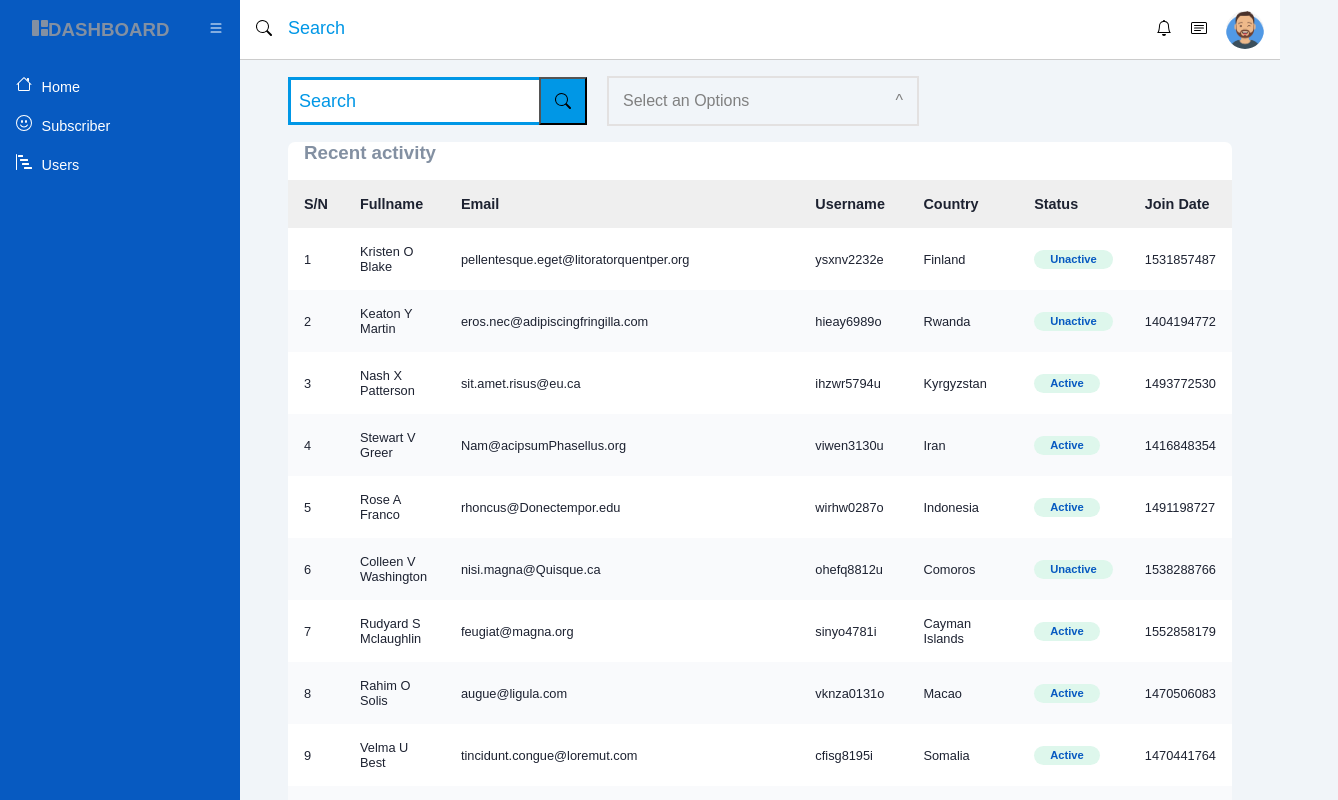
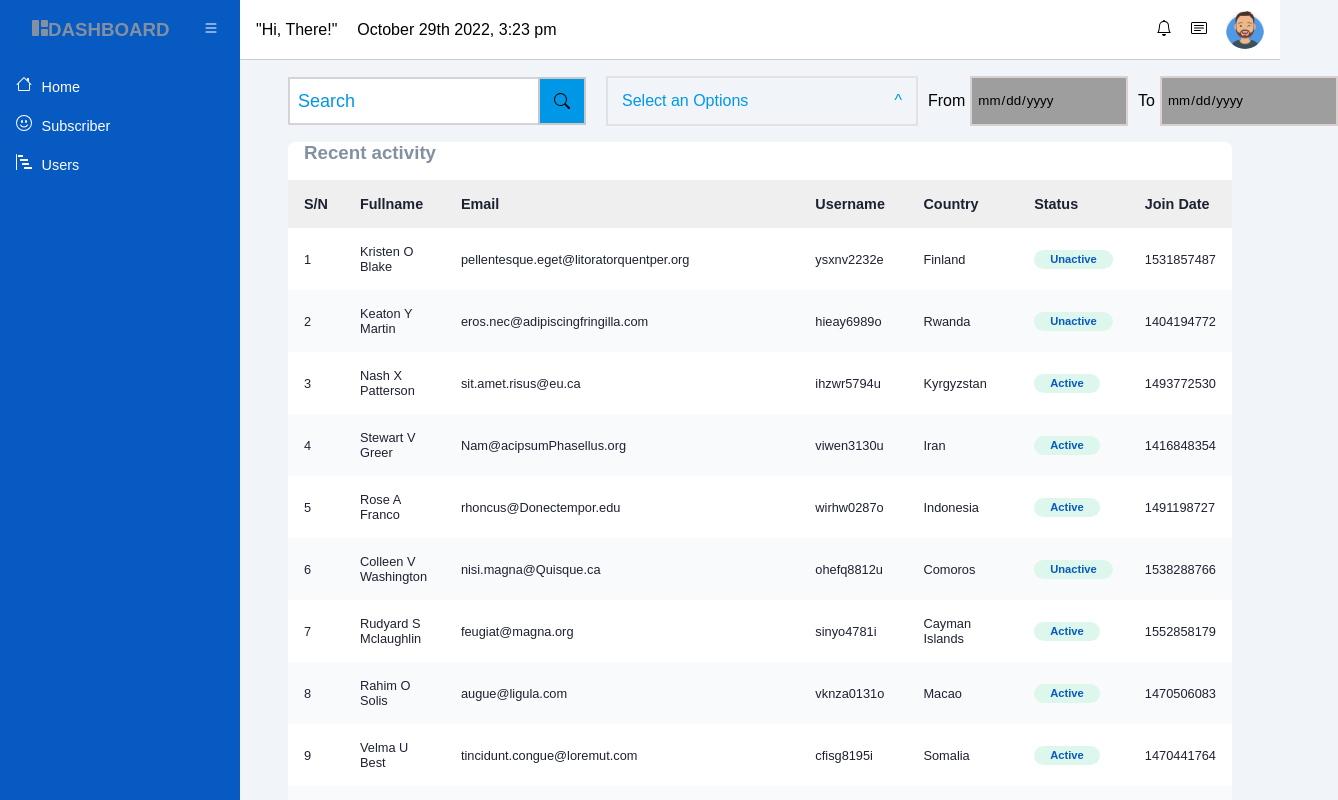
Before and after one commit to bikramoli/subscriber_dashboard, a React (Create React App) app in the folder client/: page / in a window 1280 px wide. Shown: the top 800 px of the page, 1338 px wide, since content can reach past the window. Built offline with nearby package versions, Linux system fonts and the light colour scheme; grey boxes are pictures that could not be loaded.

Commit message:
filter date on the basis of date i.e start to end

```diff
--- a/client/src/components/dashboardDetails/DashboardDetails.jsx
+++ b/client/src/components/dashboardDetails/DashboardDetails.jsx
@@ -4,6 +4,7 @@ import DropDownMenu from "../dropDownMenu/DropDownMenu";
 import SearchBox from "../searchbox/SearchBox";
 import Table from "../table/Table";
 import WrapperMain from "../wrapper/WrapperMain";
+import DatePickers from "../datePicker/DatePicker";
 
 const optionList = [
   { name: "0", title: "In-active" },
@@ -19,6 +20,8 @@ const DashboardDetails = () => {
   // filters state
   const [filters, setFilters] = useState({});
   const [checkBoxFilters, setCheckBoxFilter] = useState([]);
+  const [startDate, setStartDate] = useState(null);
+  const [endDate, setEndDate] = useState(null);
 
   const handleCheckBoxFilters = (e) => {
     let { checked: value, name } = e.target;
@@ -45,6 +48,7 @@ const DashboardDetails = () => {
       setFilters(temp);
     }
   };
+
   console.log(checkBoxFilters, "checkBoxFilters");
   return (
     <WrapperMain>
@@ -55,8 +59,20 @@ const DashboardDetails = () => {
           options={optionList}
           handleCheckBoxFilters={handleCheckBoxFilters}
         />
+        <DatePickers
+          label={"From"}
+          name={"startDate"}
+          handleChange={(e) => setStartDate(e.target.value)}
+        />
+        <DatePickers
+          label={"To"}
+          name={"endDate"}
+          handleChange={(e) => setEndDate(e.target.value)}
+        />
       </div>
       <Table
+        startDate={startDate}
+        endDate={endDate}
         users={users}
         setUsers={setUsers}
         filters={filters}
--- a/client/src/components/dropDownMenu/Style.css
+++ b/client/src/components/dropDownMenu/Style.css
@@ -15,7 +15,7 @@
   border: 2px solid #e3e1e1;
   display: flex;
   justify-content: space-between;
-  color: gray;
+  color: #0097e6;
 }
 .overSelect {
   left: 0;
@@ -40,7 +40,7 @@ input[type="checkbox"] {
   margin-bottom: 13px;
 }
 #checkboxes label {
-  color: gray;
+    color: #0097e6;
   font-weight: bold;
   display: block;
 }
--- a/client/src/components/header/Header.jsx
+++ b/client/src/components/header/Header.jsx
@@ -1,22 +1,14 @@
 import "./Style.css";
+import moment from "moment/moment.js";
 
 const Header = () => {
   return (
     <header>
-      <div className="search-wrapper">
-        <span>
-          <svg
-            xmlns="http://www.w3.org/2000/svg"
-            width="16"
-            height="16"
-            fill="currentColor"
-            className="bi bi-search"
-            viewBox="0 0 16 16"
-          >
-            <path d="M11.742 10.344a6.5 6.5 0 1 0-1.397 1.398h-.001c.03.04.062.078.098.115l3.85 3.85a1 1 0 0 0 1.415-1.414l-3.85-3.85a1.007 1.007 0 0 0-.115-.1zM12 6.5a5.5 5.5 0 1 1-11 0 5.5 5.5 0 0 1 11 0z" />
-          </svg>
+      <div className="header-right-wrapper">
+        <span className="header-greeting">"Hi, There!"</span>
+        <span className="header-date">
+          {moment().format("MMMM Do YYYY, h:mm a")}
         </span>
-        <input type="text" name="search" placeholder="Search" />
       </div>
 
       <div className="social-icons">
--- a/client/src/components/header/Style.css
+++ b/client/src/components/header/Style.css
@@ -14,16 +14,12 @@ header {
   transition: 500ms;
 }
 
-.search-wrapper {
+.header-right-wrapper {
   display: flex;
   align-items: center;
 }
-
-.search-wrapper input {
-  border: 0;
-  outline: 0;
-  padding: 1rem;
-  height: 38px;
+.header-date{
+  margin-left: 20px;
 }
 
 .social-icons {
--- a/client/src/components/searchbox/Style.css
+++ b/client/src/components/searchbox/Style.css
@@ -8,20 +8,22 @@
   display: flex;
 }
 .search-input {
-  border: 3px solid #0097e6;
+  border: 2px solid #d4d4d7;
   border-right: 0px;
   outline: none;
   height: 48px;
   padding: 8px;
   font-size: 18px;
+  text-transform: capitalize;
   color: #0097e6;
-  text-transform: capitalize;
+
 }
 ::placeholder {
   color: #0097e6;
   font-size: 18px;
 }
 .search-button {
+  border: 2px solid #c8c8c9;
   background-color: #0097e6;
   padding: 14px;
   line-height: 4px;
--- a/client/src/components/table/Table.jsx
+++ b/client/src/components/table/Table.jsx
@@ -1,10 +1,12 @@
 import { useEffect } from "react";
+import moment from "moment/moment.js";
 import CardWrapper from "../card/CardWrapper";
 import users_datas from "../../assets/datas/users.json";
 import "./Style.css";
 
 const Table = (props) => {
-  const { users, setUsers, filters, checkBoxFilters } = props;
+  const { users, setUsers, filters, checkBoxFilters, startDate, endDate } =
+    props;
 
   useEffect(() => {
     const fetchData = async () => {
@@ -25,7 +27,8 @@ const Table = (props) => {
   const filterData = (data) => {
     if (
       (!filters.hasOwnProperty("search") || filters.search === "") &&
-      (!checkBoxFilters || checkBoxFilters.length === 0)
+      (!checkBoxFilters || checkBoxFilters.length === 0) &&
+      (!startDate || !endDate)
     )
       return data;
     let temp = [];
@@ -36,6 +39,13 @@ const Table = (props) => {
         ...data.filter(
           (el) =>
             el.email.toLowerCase().includes(filters.search.toLowerCase()) ||
+            el.first_name
+              .toLowerCase()
+              .includes(filters.search.toLowerCase()) ||
+            el.middle_name
+              .toLowerCase()
+              .includes(filters.search.toLowerCase()) ||
+            el.last_name.toLowerCase().includes(filters.search.toLowerCase()) ||
             el.username.toLowerCase().includes(filters.search.toLowerCase()) ||
             el.country.toLowerCase().includes(filters.search.toLowerCase())
         ),
@@ -51,6 +61,14 @@ const Table = (props) => {
       ];
       console.log("after check box", temp);
     }
+
+    if (startDate && endDate)
+      temp = [
+        ...temp,
+        ...data.filter((el) =>
+          moment(el.join_date).isBetween(moment(startDate), moment(endDate))
+        ),
+      ];
 
     console.log(temp);
     return temp;
--- /dev/null
+++ b/package.json
@@ -0,0 +1,5 @@
+{
+  "dependencies": {
+    "moment": "^2.29.4"
+  }
+}
```
Also changed, not shown: client/src/index.css (line endings or trailing spaces), 1 other file (tests, documents, lock files or other folders).
